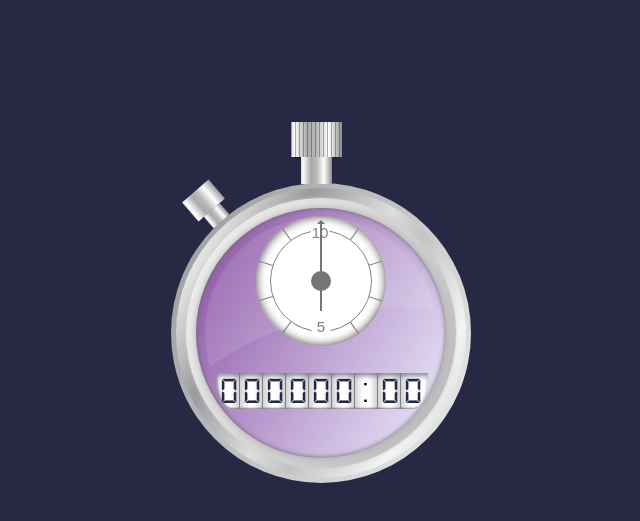
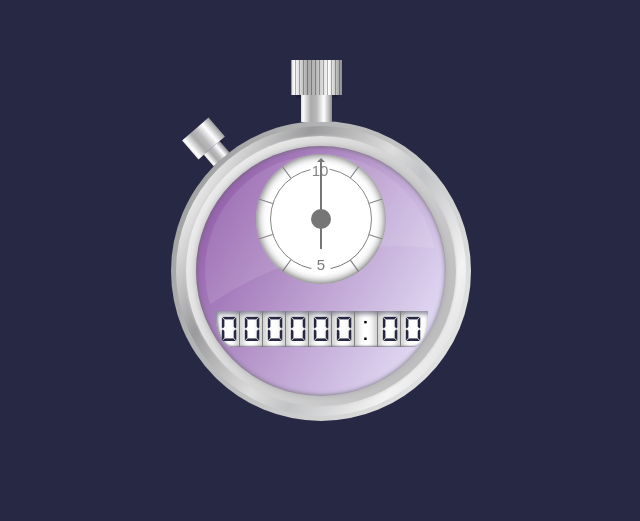
Before and after one commit to micazoyolli/cronometro, a plain HTML site: page index.html in a window 1280 px wide. Shown: the part 129-650 px from the top of the page, without its empty margins (319-959 px from the left). Drawn offline with Linux system fonts and the light colour scheme.

Commit message:
fix(main.css): Remove margin top in wrapper-timer

```diff
--- a/css/main.css
+++ b/css/main.css
@@ -27,7 +27,6 @@ body {
   background: linear-gradient(120deg, #97989a, #ededed);
   height: 300px;
   left: 50%;
-  margin-top: 62px;
   top: 50%;
   transform: translate(-50%, -50%);
   width: 300px;
```
